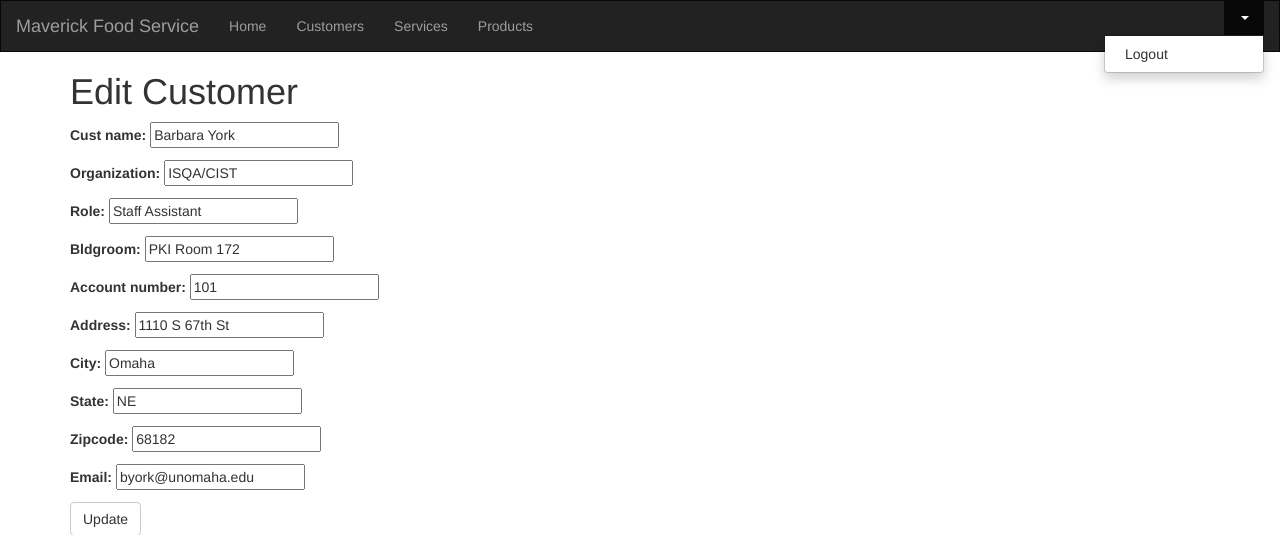
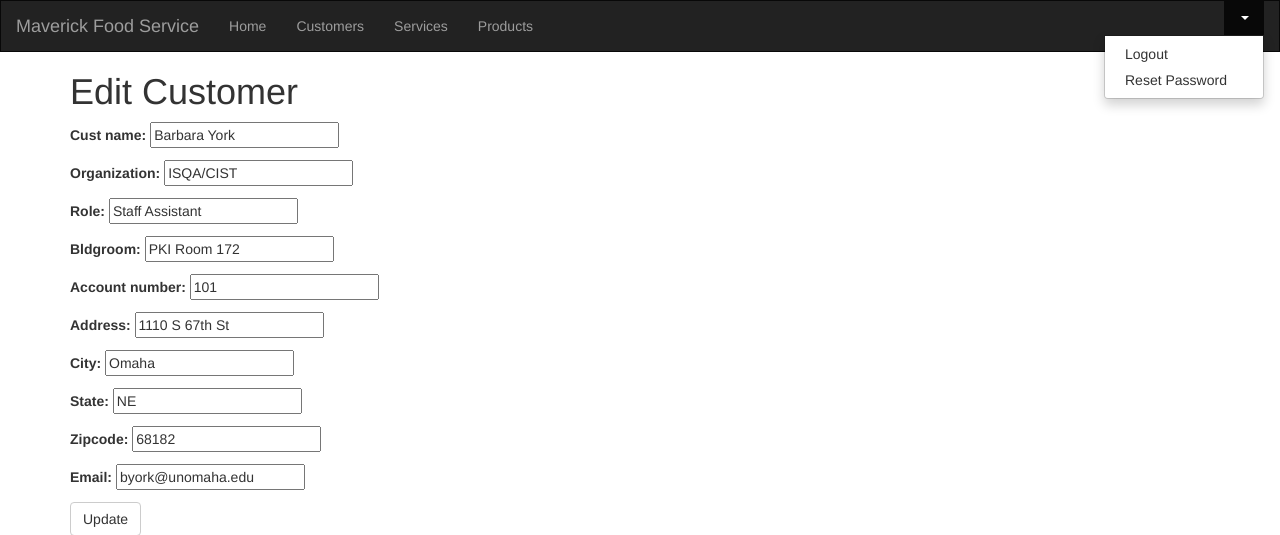
Before and after one commit to WouterMoedt/4900-Assignment2-MFS, a Django app: page /customer/1/edit/ in a window 1280 px wide, after a click that opens the changed part. Shown: the top 535 px of the page. Run offline with Django 3.2, Linux system fonts and the light colour scheme; a user stored in the database is signed in; data comes from the database, SQL or seed files in the repository; both versions use the stored data as it was after the commit; some libraries are stand-ins or nearby versions.

Commit message:
Password change

```diff
--- a/crm/forms.py
+++ b/crm/forms.py
@@ -1,7 +1,7 @@
 from django import forms
 from .models import Customer, Service, Product
 from django.contrib.auth.models import User
-
+from django.core.mail import EmailMultiAlternatives
 
 class CustomerForm(forms.ModelForm):
     class Meta:
--- a/crm/models.py
+++ b/crm/models.py
@@ -1,5 +1,6 @@
 from django.db import models
 from django.utils import timezone
+from django.core.mail import send_mail
 
 
 # Create your models here.
--- a/crm/templates/crm/base.html
+++ b/crm/templates/crm/base.html
@@ -76,11 +76,13 @@
                             <span class="caret"></span>
                         </a>
                         <ul class="dropdown-menu" role="menu">
-                            <li><a href="{% url 'logout' %}"><i class="fa fa-btn fa-sign-out"></i>Logout</a></li>
+                            <li><a href="{% url "logout" %}"><i class="fa fa-btn fa-sign-out"></i>Logout</a></li>
+                            <li><a href='password_change'><i class="fa fa-btn fa-sign-in"></i>Reset Password</a></li>
                         </ul>
                     </li>
                 {% else %}
-                    <li><a href="{% url 'login' %}"><span class="glyphicon glyphicon-log-in"></span> Login</a></li>
+                   <li><a href="{% url "login" %}"><span class="glyphicon glyphicon-log-in"></span>Login</a></li>
+                   <li><a href='register'>Create an Account</a></li>
                 {% endif %}
             </ul>
         </div>
--- a/crm/views.py
+++ b/crm/views.py
@@ -8,6 +8,7 @@ from django.shortcuts import redirect
 from django.contrib.auth.decorators import login_required
 from .forms import LoginForm, UserRegistrationForm, ServiceForm, CustomerForm, ProductForm
 from django.db.models import Sum
+from django.core.mail import send_mail
 
 now = timezone.now()
 
--- a/mfscrm/urls.py
+++ b/mfscrm/urls.py
@@ -29,10 +29,13 @@ urlpatterns = [
     path('accounts/login/',	auth_views.LoginView.as_view(),	name='login'),
     path('accounts/logout/', auth_views.LogoutView.as_view(),	name='logout'),
 
-    path('accounts/password_change/',auth_views.PasswordChangeView.as_view(),name='password_change'),
-    path('accounts/password_change/done/',auth_views.PasswordChangeDoneView.as_view(),name='password_change_done'),
+    path('password_change/',auth_views.PasswordChangeView.as_view(),name='password_change'),
+    path('password_change/done/',auth_views.PasswordChangeDoneView.as_view(),name='password_change_done'),
     path('password_reset/',	auth_views.PasswordResetView.as_view(),	name='password_reset'),
     path('password_reset/done/',auth_views.PasswordResetDoneView.as_view(),	name='password_reset_done'),
     path('reset/<uidb64>/<token>/',	auth_views.PasswordResetConfirmView.as_view(),name='password_reset_confirm'),
     path('reset/done/',	auth_views.PasswordResetCompleteView.as_view(),	name='password_reset_complete'),
+    #path('accounts/login/register/', auth_views.register, name='register'),
+    #url(r'^register/$', auth_views.register, name='register'),
+    #path('register/', views.register, name='register'),
 ]
```
Also changed, not shown: mfscrm/settings.py (+8 -2 lines), db.sqlite3.
